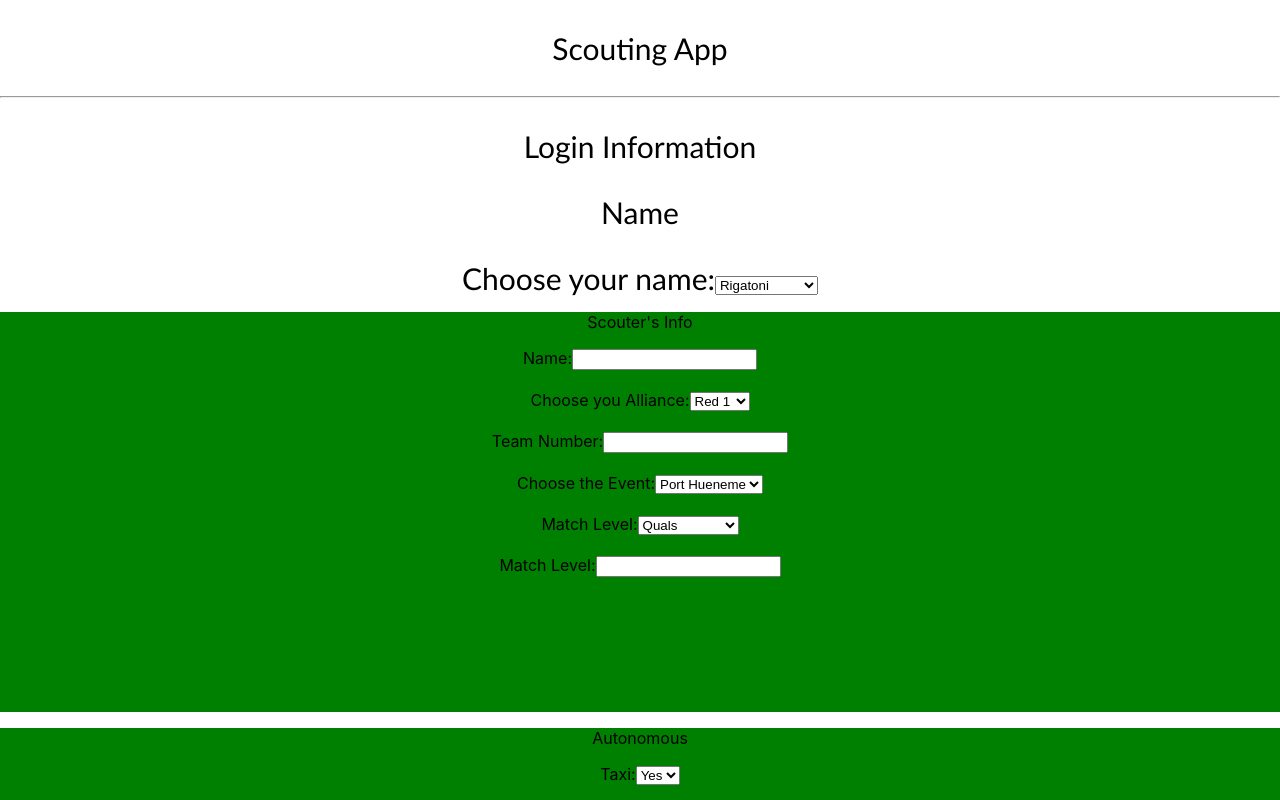
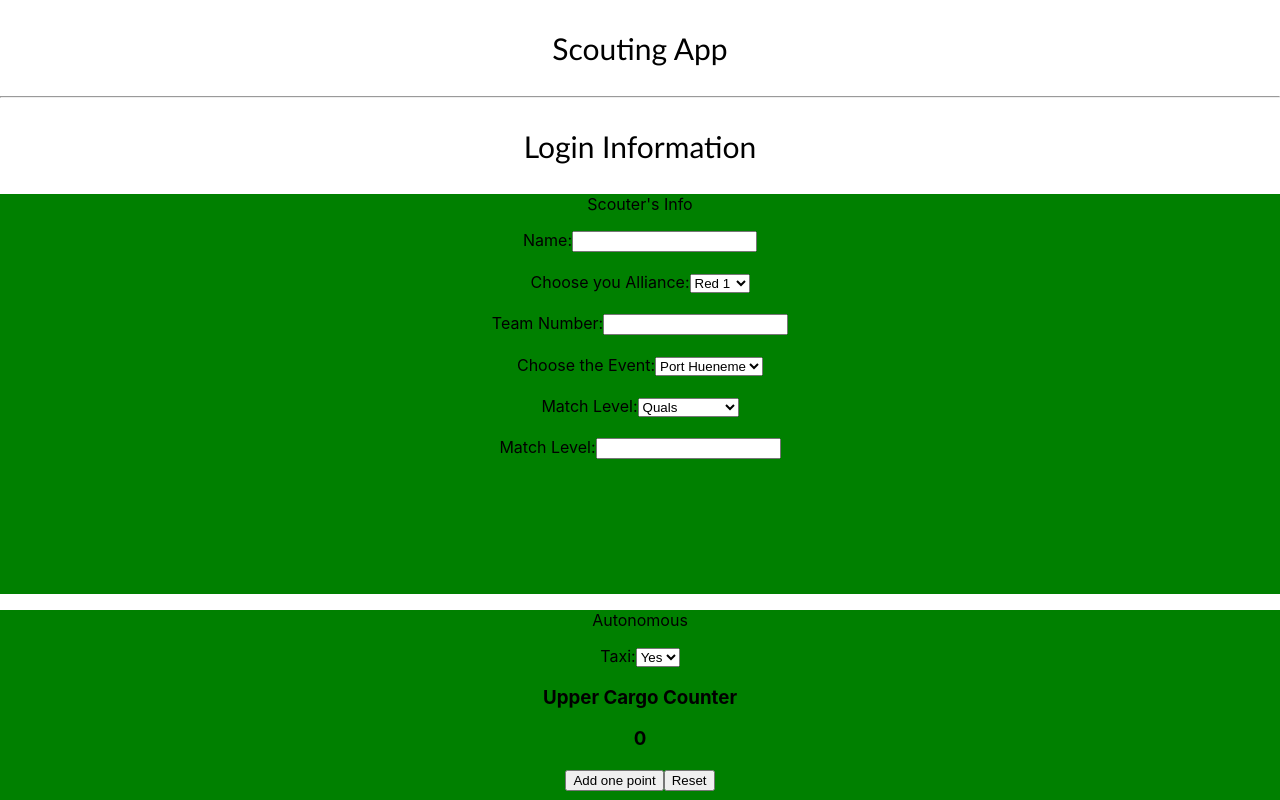
Before and after one commit to 4201VitruvianBots/ScoutingApp2023, a React (Create React App) app: page / in a window 1280 px wide. Shown: the top 800 px of the page. Built offline with nearby package versions, Linux system fonts and the light colour scheme.

Commit message:
fixed a bug

```diff
--- a/src/App.js
+++ b/src/App.js
@@ -11,14 +11,14 @@ function App() {
         <hr></hr>
         <p> Login Information </p>
         <div></div>
-        <p> Name</p>
+        {/* <p> Name</p>
         <label for="dog-names">Choose your name:</label>
         <select name="names" id="Name">
           <option value="rigatoni">Rigatoni</option>
           <option value="dave">Dave</option>
           <option value="pumpernickel">Pumpernickel</option>
           <option value="reeses">Reeses</option>
-        </select>
+        </select> */}
 
 
 
```
Also changed, not shown: src/Pages.js (added).
